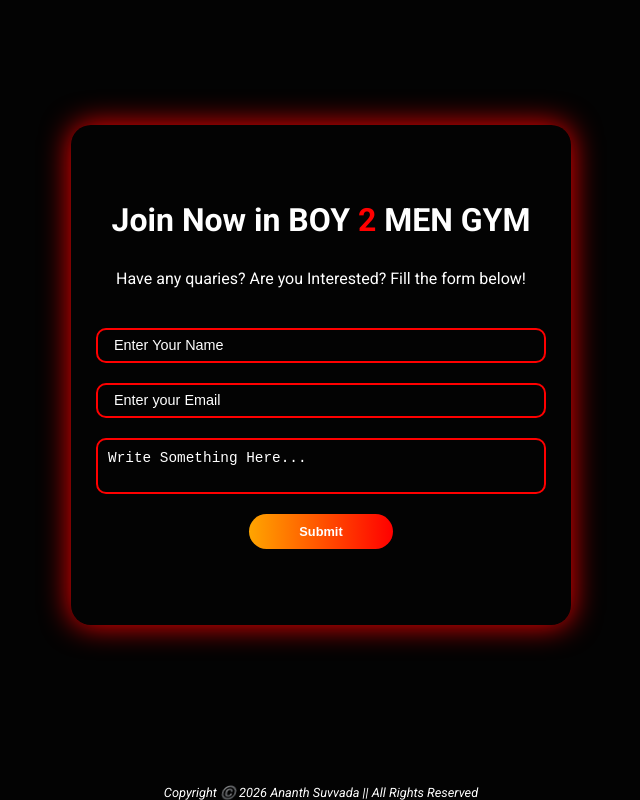
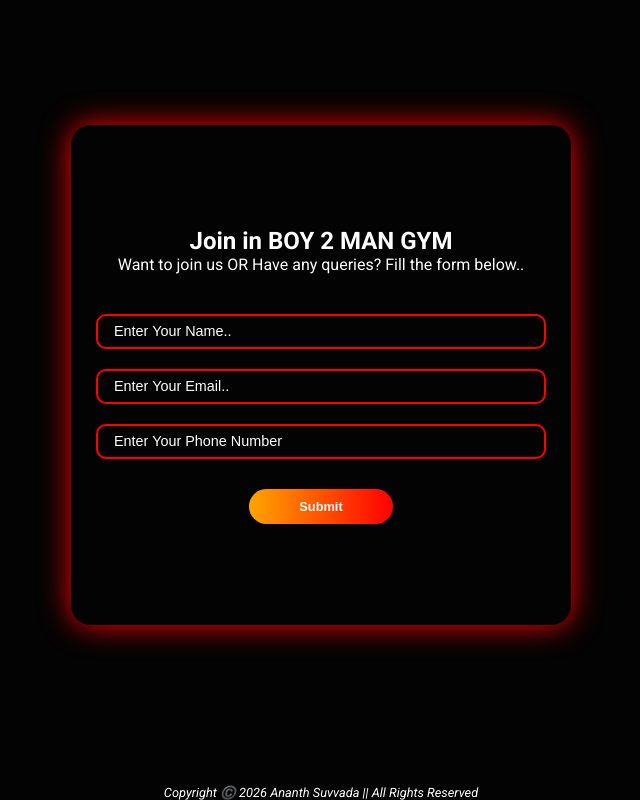
Before and after one commit to Ananth-Suvvada/My-First-Gym-Website-Using-React, a React (Vite) app: page / in a window 1280 px wide. Shown: the part 2293-3093 px from the top of the page, without its empty margins (319-959 px from the left). Built offline with nearby package versions, Linux system fonts and the light colour scheme.

Commit message:
Modified Contact Feature

```diff
--- a/src/Components/Contact.jsx
+++ b/src/Components/Contact.jsx
@@ -1,18 +1,27 @@
 import React from "react";
 import "../Styles/Contact.css";
+
 const Contact = () => {
+  function handleFormSubmission(e) {
+    e.preventDefault();
+  }
   return (
     <section className="contact" id="contact">
       <div className="contact-overlay">
-        <h1>
-          Join Now in BOY <span>2</span> MEN GYM
-        </h1>
-        <p>Have any quaries? Are you Interested? Fill the form below!</p>
-        <form>
-          <input type="text" placeholder="Enter Your Name" />
-          <input type="email" placeholder="Enter your Email" />
-          <textarea>Write Something Here...</textarea>
-          <button>Submit</button>
+        <div className="contact-content">
+          <h2>
+            Join in BOY <span>2</span> MAN GYM
+          </h2>
+          <p>
+            Want to join us <span>OR</span> Have any queries? Fill the form
+            below..
+          </p>
+        </div>
+        <form onSubmit={handleFormSubmission}>
+          <input type="text" placeholder="Enter Your Name.." required />
+          <input type="email" placeholder="Enter Your Email.." required />
+          <input type="tel" placeholder="Enter Your Phone Number" required />
+          <button type="submit">Submit</button>
         </form>
       </div>
     </section>
```
